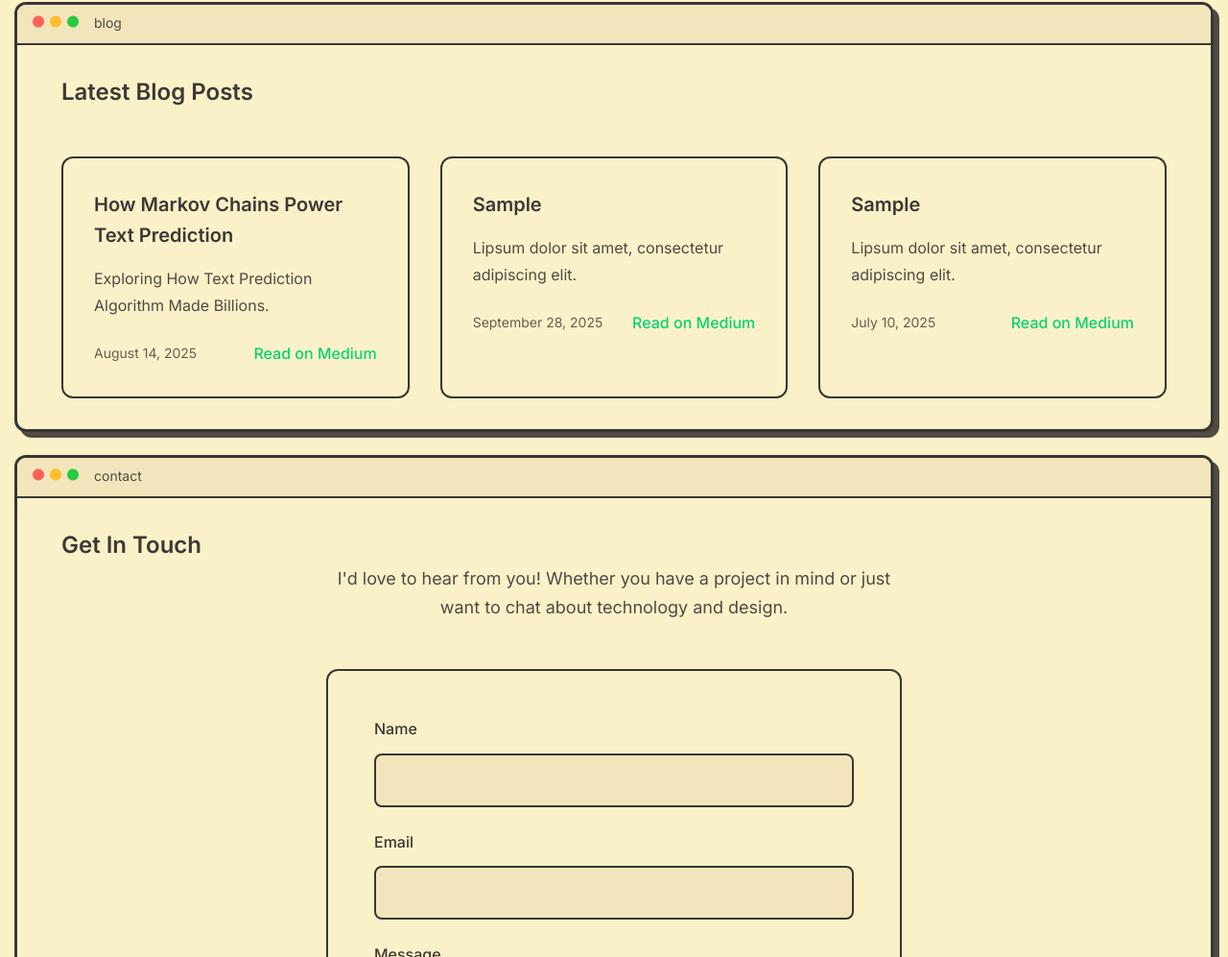
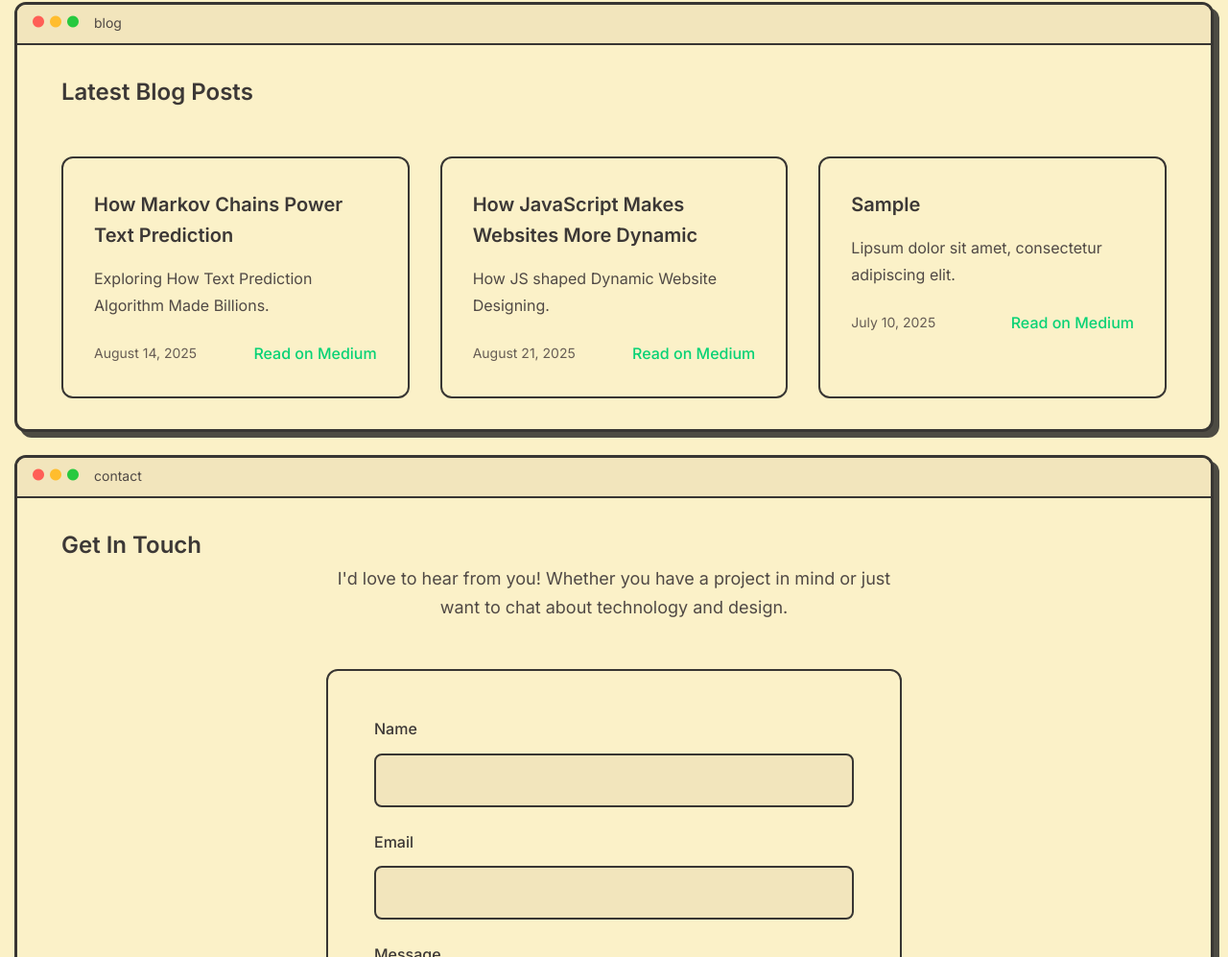
Before and after one commit to isrxth/portfolio, a plain HTML site: page index.html in a window 1280 px wide. Shown: the part 2337-3334 px from the top of the page at 96% size. Drawn offline with Linux system fonts and the light colour scheme; a web font is replaced by a local one.

Commit message:
update 11

```diff
--- a/index.html
+++ b/index.html
@@ -269,11 +269,11 @@
 
                     <!-- Blog Post 2 -->
                     <article class="blog-card">
-                        <h3 class="blog-title">Sample</h3>
-                        <p class="blog-excerpt">Lipsum dolor sit amet, consectetur adipiscing elit.</p>
+                        <h3 class="blog-title">How JavaScript Makes Websites More Dynamic</h3>
+                        <p class="blog-excerpt">How JS shaped Dynamic Website Designing.</p>
                         <div class="blog-meta">
-                            <span class="blog-date">September 28, 2025</span>
-                            <a href="https://medium.com/@yourhandle" class="blog-link" target="_blank" rel="noopener">Read on Medium</a>
+                            <span class="blog-date">August 21, 2025</span>
+                            <a href="https://medium.com/@althaafalishrath/how-javascript-makes-websites-more-dynamic-3032d5a56683" class="blog-link" target="_blank" rel="noopener">Read on Medium</a>
                         </div>
                     </article>
 
```
